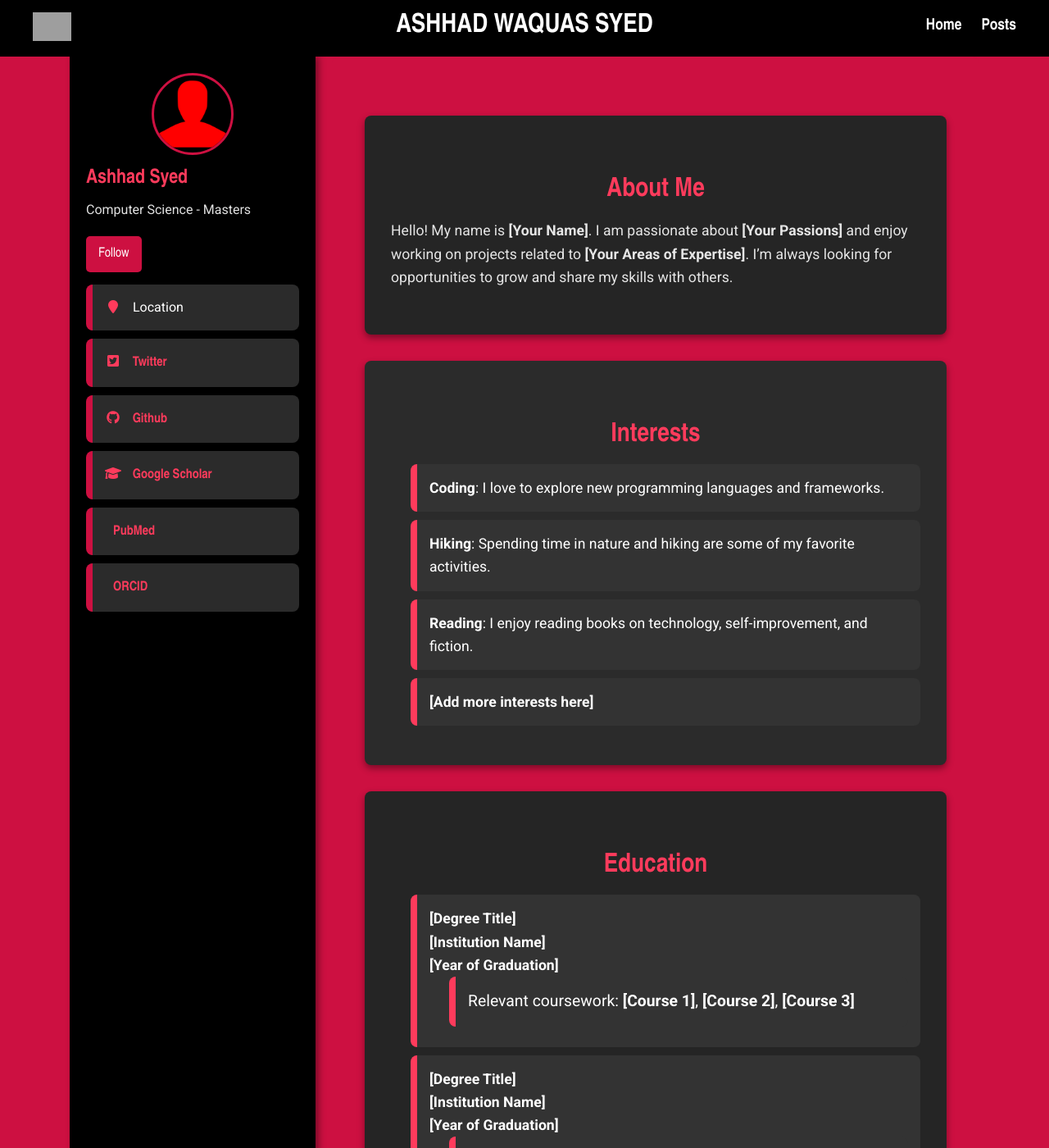
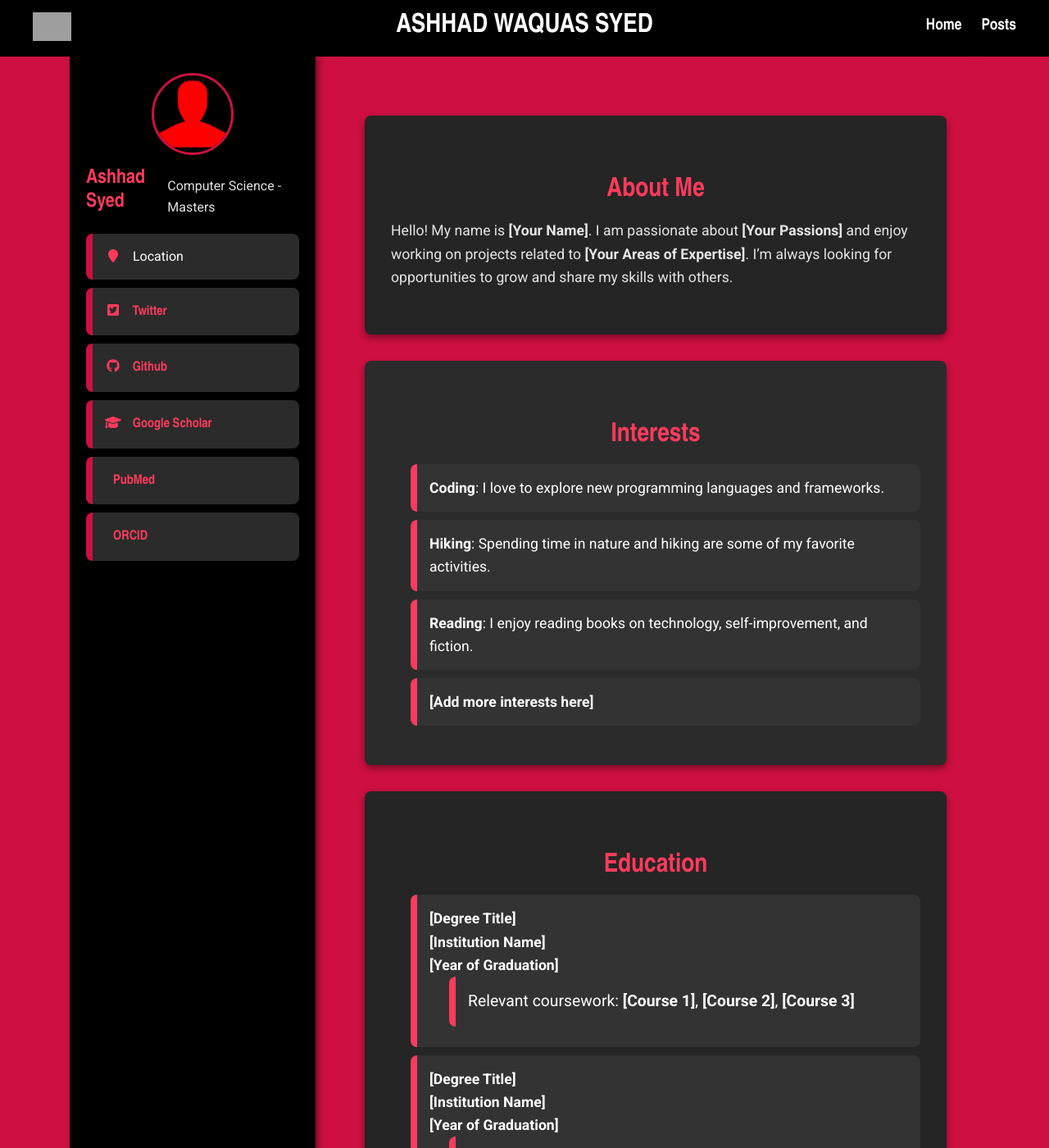
Before and after one commit to waquas9248/waquas9248.github.io, a Jekyll site: the page built from index.markdown, in a window 1280 px wide and 1400 px high. Shown: the whole window at 82% size. Built offline with Jekyll 4.4.1, drawn with Linux system fonts in a browser that asks for light colours; nearby versions of some CDN libraries; grey boxes are pictures that could not be loaded.

Commit message:
new style

```diff
--- a/_layouts/page.html
+++ b/_layouts/page.html
@@ -52,7 +52,6 @@
 
                     <!-- Links Section -->
                     <div class="author__urls-wrapper">
-                        <button class="btn btn--inverse">Follow</button>
                         <ul class="author__urls social-icons">
                             <li><i class="fa fa-fw fa-map-marker" aria-hidden="true"></i> Location</li>
                             <li><a href="https://twitter.com/replacethistwitterhandle"><i class="fab fa-fw fa-twitter-square" aria-hidden="true"></i> Twitter</a></li>
--- a/assets/css/style.css
+++ b/assets/css/style.css
@@ -113,6 +113,11 @@ width: 100px;
 height: auto;
 margin-bottom: 15px;
 border: 3px solid #CD1041; /* Spirit Red border */
+}
+
+.author__content {
+  display: flex; /* Enable flexbox */
+  justify-content: center; /* Center horizontally */
 }
 
 /* Content styling */
@@ -329,19 +334,3 @@ a {
 a:hover {
   text-decoration: underline;
 }
-
-/* Buttons (Optional) */
-button {
-  background-color: #CD1041; /* Spirit Red */
-  color: #FFFFFF; /* Blizzard White */
-  padding: 10px 20px;
-  border: none;
-  border-radius: 5px;
-  cursor: pointer;
-  font-size: 1em;
-  font-family: 'Interstate Condensed', 'Arial Narrow', sans-serif; /* Button font */
-}
-
-button:hover {
-  background-color: #A30E35; /* Darker shade of Spirit Red */
-}
```
